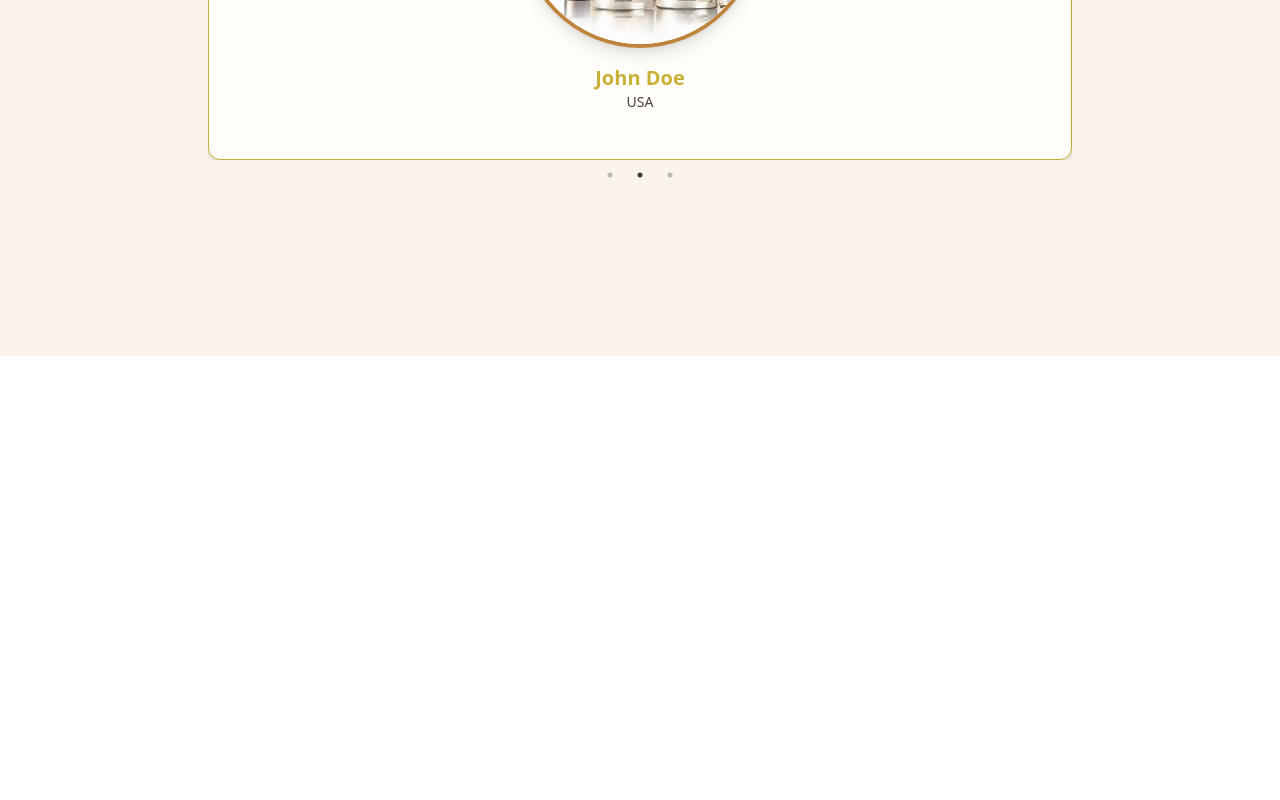
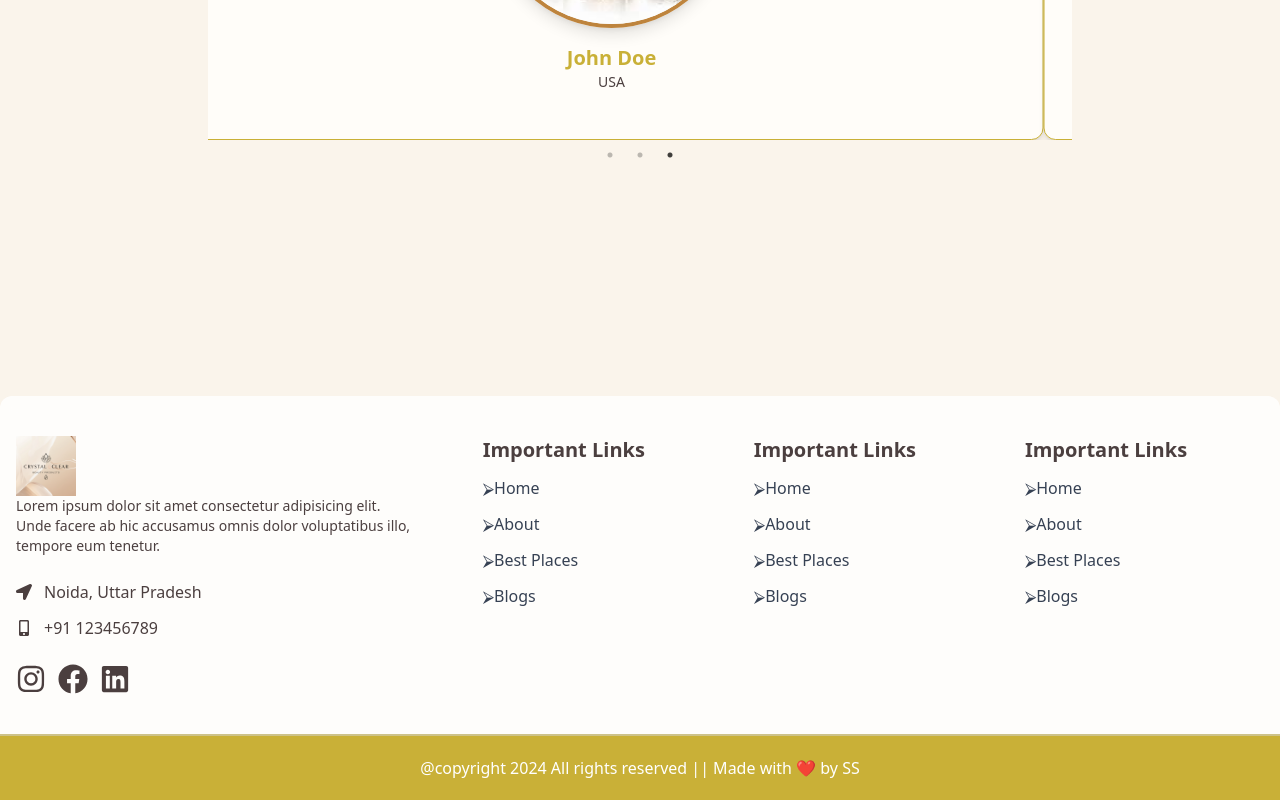
Before and after one commit to sumudusan/web-project-01-frontend, a React (Vite) app: page / in a window 1280 px wide. Shown: the part 2640-3440 px from the top of the page. Before the commit the page ends 2996 px from the top, so only its background shows below. Built offline with nearby package versions, Linux system fonts and the light colour scheme; no server answers.

Commit message:
create footer page.✅

```diff
--- /dev/null
+++ b/src/Components/footer.jsx
@@ -0,0 +1,145 @@
+import React from "react";
+import FooterLogo from "../assets/logo.jpg"
+import {
+  FaFacebook,
+  FaInstagram,
+  FaLinkedin,
+  FaLocationArrow,
+  FaMobileAlt,
+} from "react-icons/fa";
+import { Link } from "react-router-dom";
+
+const FooterLinks = [
+  {
+    title: "Home",
+    link: "/",
+  },
+  {
+    title: "About",
+    link: "/about",
+  },
+  {
+    title: "Best Places",
+    link: "/best-places",
+  },
+  {
+    title: "Blogs",
+    link: "/blogs",
+  },
+];
+
+const Footer = () => {
+  return (
+    <>
+      <div className="pt-10 relative overflow-hidden">
+        <div className="w-full ">
+          <div className="grid md:grid-cols-3 py-2 bg-white/80 backdrop-blur-sm rounded-t-xl">
+            <div className="py-8 px-4">
+              <h1 className="flex items-center gap-3 text-xl sm:text-3xl font-bold text-justify sm:text-left">
+                <img src={FooterLogo} alt="" className="max-h-[60px]" />
+                {/* TravelloGo */}
+              </h1>
+              <p className="text-sm">
+                Lorem ipsum dolor sit amet consectetur adipisicing elit. Unde
+                facere ab hic accusamus omnis dolor voluptatibus illo, tempore
+                eum tenetur.
+              </p>
+              <br />
+              <div className="flex items-center gap-3 ">
+                <FaLocationArrow />
+                <p>Noida, Uttar Pradesh</p>
+              </div>
+              <div className="flex items-center gap-3 mt-3">
+                <FaMobileAlt />
+                <p>+91 123456789</p>
+              </div>
+              {/* social handles */}
+              <div>
+                <div className="flex items-center gap-3 mt-6">
+                  <a href="#">
+                    <FaInstagram className="text-3xl" />
+                  </a>
+                  <a href="#">
+                    <FaFacebook className="text-3xl" />
+                  </a>
+                  <a href="#">
+                    <FaLinkedin className="text-3xl" />
+                  </a>
+                </div>
+              </div>
+            </div>
+            <div className="grid grid-cols-2 sm:grid-cols-3 col-span-2 md:pl-10">
+              <div>
+                <div className="py-8 px-4">
+                  <h1 className="text-xl font-bold text-justify sm:text-left mb-3">
+                    Important Links
+                  </h1>
+                  <ul className="flex flex-col gap-3">
+                    {FooterLinks.map((link) => (
+                      <li className="cursor-pointer hover:translate-x-1 duration-300 hover:!text-primary space-x-1 text-gray-700 dark:text-gray-200">
+                        <Link
+                          to={link.link}
+                          onClick={() => window.scrollTo(0, 0)}
+                        >
+                          <span>&#11162;</span>
+                          <span>{link.title}</span>
+                        </Link>
+                      </li>
+                    ))}
+                  </ul>
+                </div>
+              </div>
+              <div>
+                <div className="py-8 px-4">
+                  <h1 className="text-xl font-bold text-justify sm:text-left mb-3">
+                    Important Links
+                  </h1>
+                  <ul className="flex flex-col gap-3">
+                    {FooterLinks.map((link) => (
+                      <li className="cursor-pointer hover:translate-x-1 duration-300 hover:!text-primary space-x-1 text-gray-700 dark:text-gray-200">
+                        <Link
+                          to={link.link}
+                          onClick={() => window.scrollTo(0, 0)}
+                        >
+                          <span>&#11162;</span>
+                          <span>{link.title}</span>
+                        </Link>
+                      </li>
+                    ))}
+                  </ul>
+                </div>
+              </div>
+              <div>
+                <div className="py-8 px-4">
+                  <h1 className="text-xl font-bold text-justify sm:text-left mb-3">
+                    Important Links
+                  </h1>
+                  <ul className="flex flex-col gap-3">
+                    {FooterLinks.map((link) => (
+                      <li className="cursor-pointer hover:translate-x-1 duration-300 hover:!text-primary space-x-1 text-gray-700 dark:text-gray-200">
+                        <Link
+                          to={link.link}
+                          onClick={() => window.scrollTo(0, 0)}
+                        >
+                          <span>&#11162;</span>
+                          <span>{link.title}</span>
+                        </Link>
+                      </li>
+                    ))}
+                  </ul>
+                </div>
+              </div>
+            </div>
+          </div>
+          <div>
+            <div className="text-center py-5 border-t-2 border-gray-300/50 bg-primary text-white">
+              @copyright 2024 All rights reserved || Made with ❤️ by SS
+            </div>
+          </div>
+        </div>
+      </div>
+    </>
+  );
+};
+
+export default Footer;
--- a/src/pages/home/home.jsx
+++ b/src/pages/home/home.jsx
@@ -59,12 +59,12 @@
                 </div>
 
         {/* Raw 3 */}
-                <div className="grid grid-cols-2 py-5">
+                <div className="grid grid-cols-2 py-6">
                 {/* Image 1 */}
                   <img
                    src={img1}
                    alt="Image1"
-                   className="w-full"
+                   className="w-full h-full"
                   />
 
                 {/* Text */}
@@ -88,7 +88,7 @@
 
         {/* Raw 4 */}
                    <div className="flex flex-col items-center py-10">
-                    <h1 className="text-heading text-3xl mb-5 font-bold">New Arrivals</h1>
+                    <h1 className="text-heading text-3xl font-bold">New Arrivals</h1>
                     <Testimonial/>
                    </div>
               </div>
--- a/src/pages/home/homePage.jsx
+++ b/src/pages/home/homePage.jsx
@@ -8,6 +8,8 @@
 import ShippingPage from "./shipping";
 import MyOrdersPage from "./orders";
 import Home from "./home";
+import AboutUs from "./aboutUs";
+import Footer from "../../Components/footer";
 
 export default function HomePage() {
   const [showHeader, setShowHeader] = useState(true);
@@ -54,8 +56,13 @@
           <Route path="/cart" element={<Cart />} />
           <Route path="/shipping" element={<ShippingPage />} />
           <Route path="/orders" element={<MyOrdersPage />} />
+          <Route path="/about" element={<AboutUs/>}/>
         </Routes>
       </div>
+      <div className="">
+        <Footer/>
+      </div>
+
     </div>
   );
 }
```
